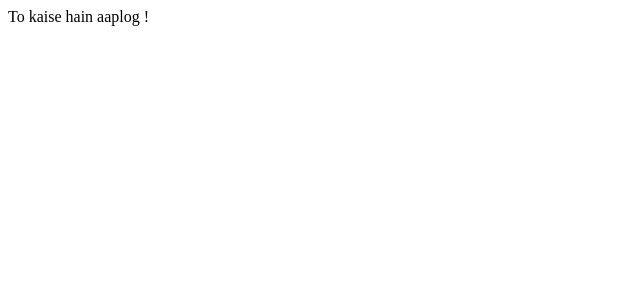
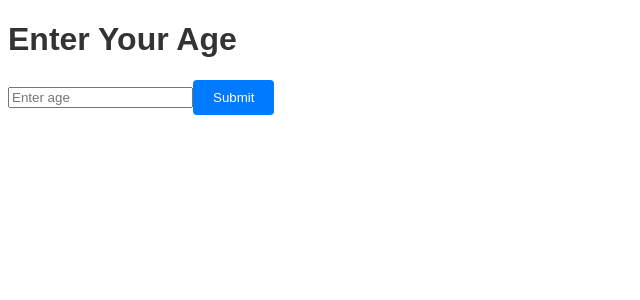
Before and after one commit to faizi-7/weekify, a React (Vite) app in the folder client/: page /enter-age in a window 1280 px wide. Shown: the top 300 px of the page, without its empty margins (0-640 px from the left). Built offline with nearby package versions, Linux system fonts and the light colour scheme.

Commit message:
Setting up basic screens, screen 1, 2, 3

```diff
--- a/client/package.json
+++ b/client/package.json
@@ -10,8 +10,10 @@
     "preview": "vite preview"
   },
   "dependencies": {
+    "@types/react-router-dom": "^5.3.3",
     "react": "^18.3.1",
-    "react-dom": "^18.3.1"
+    "react-dom": "^18.3.1",
+    "react-router-dom": "^6.26.2"
   },
   "devDependencies": {
     "@eslint/js": "^9.9.0",
--- a/client/src/App.tsx
+++ b/client/src/App.tsx
@@ -1,3 +1,19 @@
-export default function App() {
-  return <div>To kaise hain aaplog !</div>
-}
+import React from 'react';
+import { BrowserRouter as Router, Route, Routes } from 'react-router-dom';
+import LoginScreen from './screens/LoginScreen';
+import EnterAgeScreen from './screens/EnterAgeScreen';
+import MainScreen from './screens/MainScreen';
+
+const App: React.FC = () => {
+  return (
+    <Router>
+      <Routes>
+        <Route path="/" element={<LoginScreen />} />
+        <Route path="/enter-age" element={<EnterAgeScreen />} />
+        <Route path="/main" element={<MainScreen />} />
+      </Routes>
+    </Router>
+  );
+};
+
+export default App;
--- a/client/src/index.css
+++ b/client/src/index.css
@@ -0,0 +1,17 @@
+/* src/index.css */
+body {
+    font-family: Arial, sans-serif;
+  }
+
+  h1 {
+    color: #333;
+  }
+
+  button {
+    padding: 10px 20px;
+    background-color: #007bff;
+    color: white;
+    border: none;
+    border-radius: 4px;
+    cursor: pointer;
+  }
--- /dev/null
+++ b/client/src/screens/EnterAgeScreen.tsx
@@ -0,0 +1,30 @@
+import React, { useState } from 'react';
+import { useNavigate } from 'react-router-dom';
+
+const EnterAgeScreen: React.FC = () => {
+  const [age, setAge] = useState<number | ''>('');
+  const navigate = useNavigate();
+
+  const handleSubmit = () => {
+    if (age >= 18) {
+      navigate('/main');
+    } else {
+      alert('You must be at least 18 years old.');
+    }
+  };
+
+  return (
+    <div>
+      <h1>Enter Your Age</h1>
+      <input
+        type="number"
+        value={age}
+        onChange={(e) => setAge(parseInt(e.target.value))}
+        placeholder="Enter age"
+      />
+      <button onClick={handleSubmit}>Submit</button>
+    </div>
+  );
+};
+
+export default EnterAgeScreen;
--- /dev/null
+++ b/client/src/screens/LoginScreen.tsx
@@ -0,0 +1,20 @@
+import React from 'react';
+import { useNavigate } from 'react-router-dom';
+
+const LoginScreen: React.FC = () => {
+  const navigate = useNavigate();
+
+  const handleLogin = () => {
+    // Perform your login logic here
+    navigate('/enter-age');
+  };
+
+  return (
+    <div>
+      <h1>Login</h1>
+      <button onClick={handleLogin}>Login</button>
+    </div>
+  );
+};
+
+export default LoginScreen;
--- /dev/null
+++ b/client/src/screens/MainScreen.tsx
@@ -0,0 +1,11 @@
+import React from 'react';
+
+const MainScreen: React.FC = () => {
+  return (
+    <div>
+      <h1>Welcome to the Main Screen</h1>
+    </div>
+  );
+};
+
+export default MainScreen;
```
Also changed, not shown: client/src/main.tsx (+8 -8 lines), 2 other files (tests, documents, lock files or other folders).
